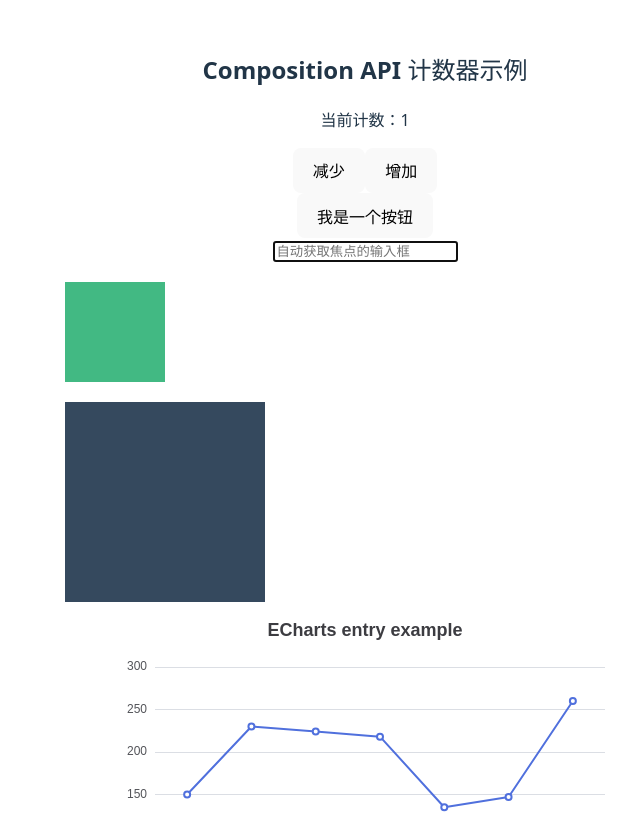
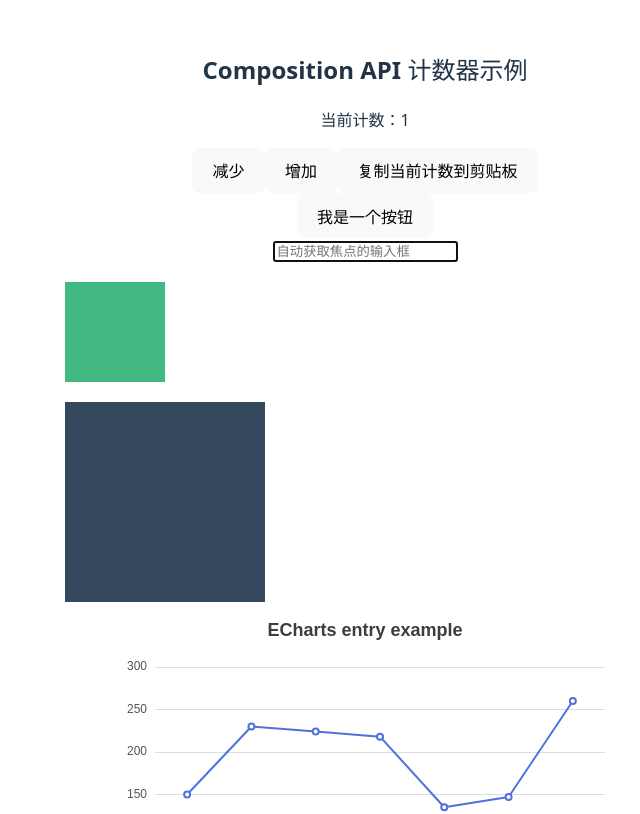
Before and after one commit to verybeautyTang/vue-demo, a Vue app in the folder basic-demo/: page / in a window 1280 px wide. Shown: the top 814 px of the page, without its empty margins (275-915 px from the left). Built offline with nearby package versions, Linux system fonts and the light colour scheme.

Commit message:
feat: add hooks

```diff
--- a/basic-demo/src/components/CompositionDemo.vue
+++ b/basic-demo/src/components/CompositionDemo.vue
@@ -5,10 +5,15 @@
     <p>当前计数：{{ count }}</p>
     <button @click="decrement">减少</button>
     <button @click="increment">增加</button>
+    <button @click="copyToClipboard(count.toString())">复制当前计数到剪贴板</button>
   </div>
 </template>
 
 <script lang="ts" setup>
 import { useCounter } from '../hooks/useCounter'
+import { useTitle } from '../hooks/useTitle'
+import { useCopy } from '../hooks/useCopy'
 const { count, increment, decrement } = useCounter(1)
+const { copyToClipboard } = useCopy()
+useTitle(`Composition Demo Page${count.value}`)
 </script>
--- /dev/null
+++ b/basic-demo/src/hooks/useCopy.ts
@@ -0,0 +1,15 @@
+export const useCopy = () => {
+  const copyToClipboard = async (text: string): Promise<boolean> => {
+    try {
+      await navigator.clipboard.writeText(text)
+      return true
+    } catch (err) {
+      console.error('Failed to copy: ', err)
+      return false
+    }
+  }
+
+  return {
+    copyToClipboard,
+  }
+}
--- /dev/null
+++ b/basic-demo/src/hooks/useTitle.ts
@@ -0,0 +1,12 @@
+import { watch } from 'vue'
+
+export const useTitle = (initialTitle: string) => {
+  console.log('inithjasdfgjhadg', initialTitle)
+  watch(
+    [initialTitle],
+    ([newTitle]) => {
+      if (newTitle) document.title = newTitle || 'Vue Demo'
+    },
+    { immediate: true }
+  )
+}
```
